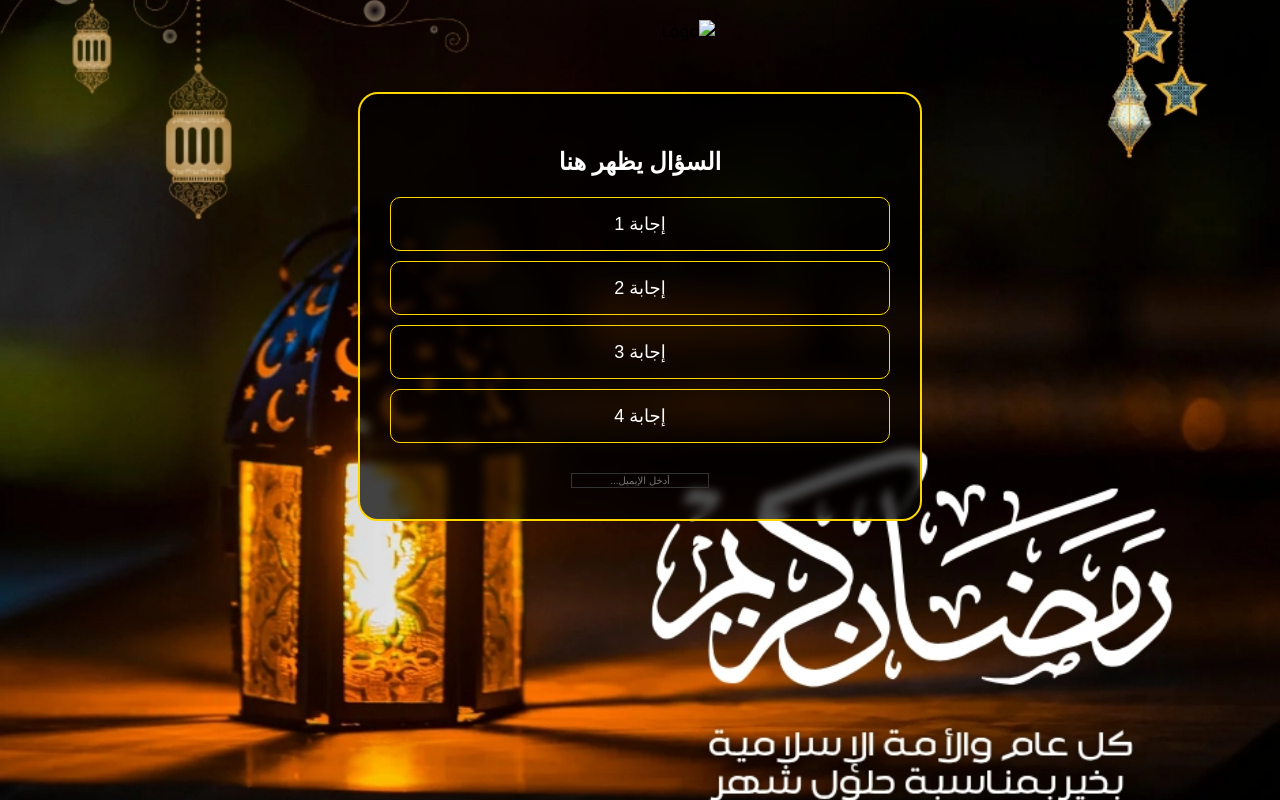
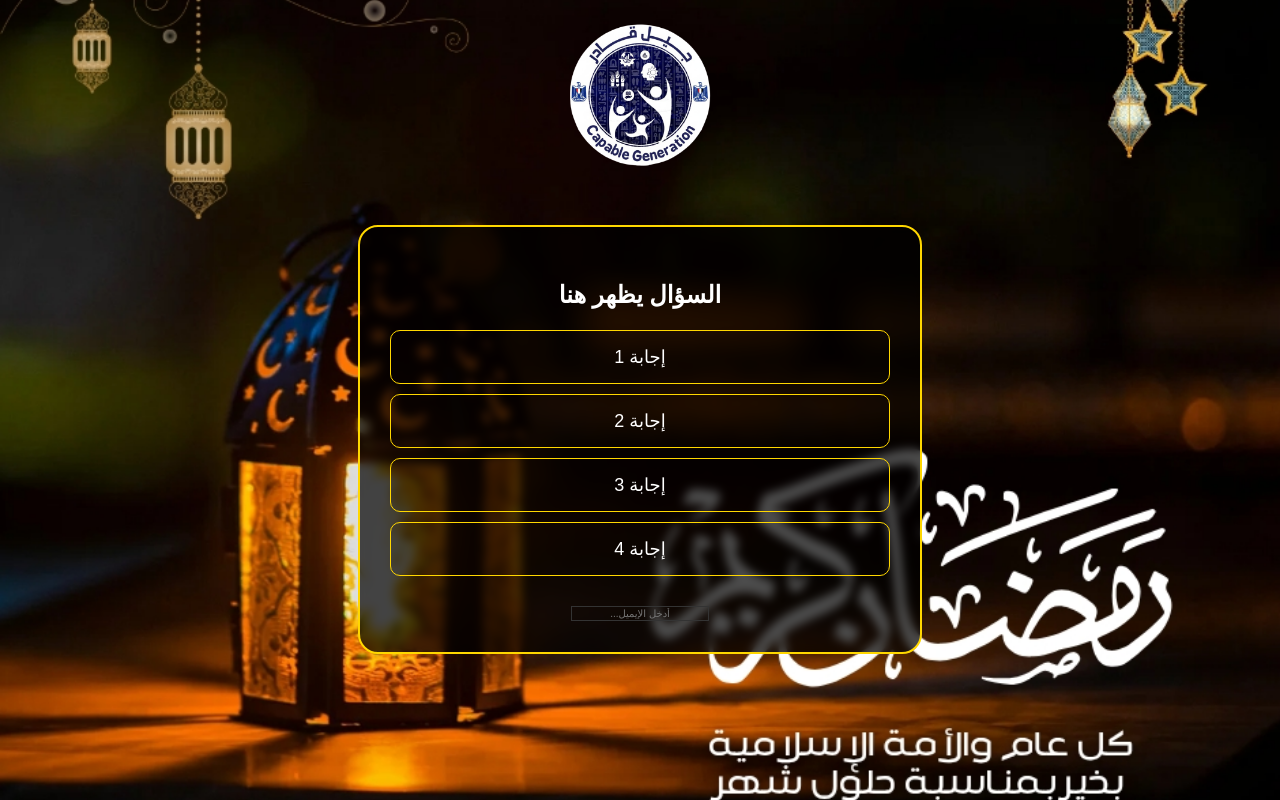
Before and after one commit to mhamed01023165311-del/Capable-Generation, a plain HTML site: page index.html in a window 1280 px wide. Drawn offline with Linux system fonts and the light colour scheme.

Commit message:
Update index.html

```diff
--- a/index.html
+++ b/index.html
@@ -69,7 +69,7 @@
 <body>
 
     <div class="logo-container">
-        <img src="logo.png" alt="Logo">
+        <img src="loge.png" alt="Logo">
     </div>
 
     <div class="quiz-container">
```
